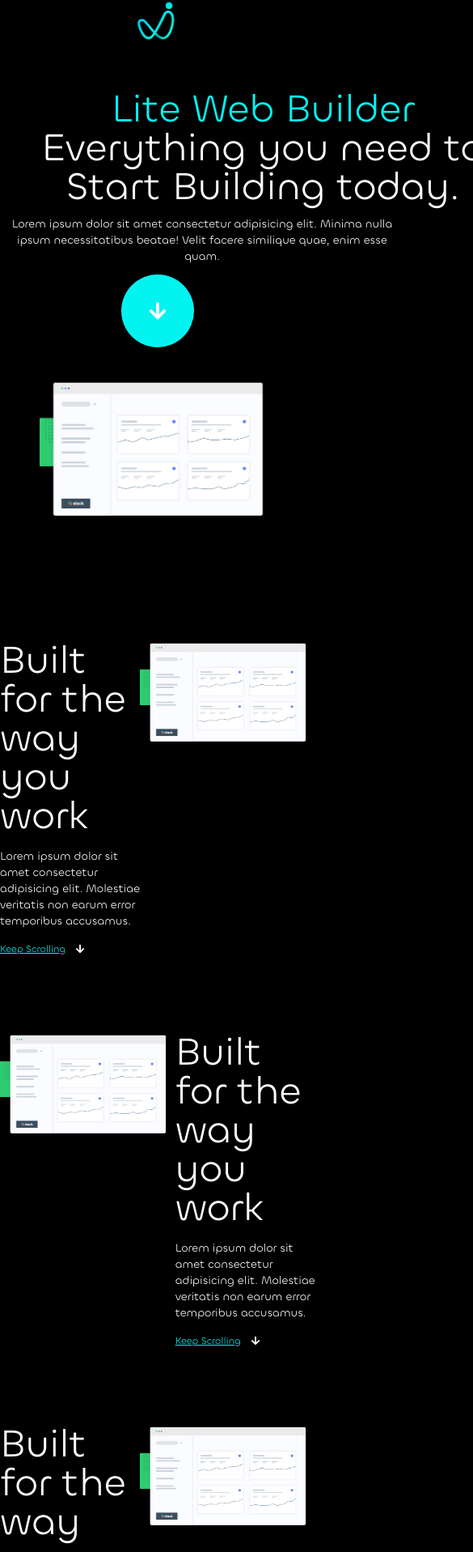
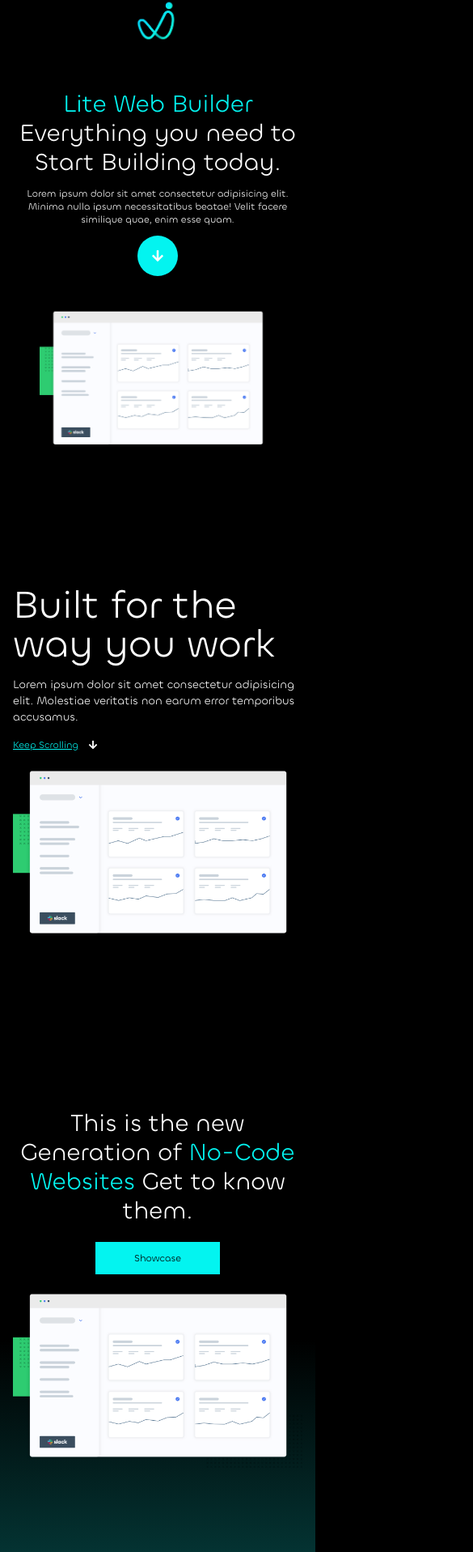
Before and after one commit to CODECUBE-001/liteweb-landing, a React (Vite) app: page / in a window 390 px wide. Shown: the part 21-1938 px from the top of the page at 81% size, 585 px wide, since content can reach past the window. Built offline with nearby package versions, Linux system fonts and the light colour scheme; what react-locomotive-scroll would draw is missing.

Commit message:
Fix: homepage responsiveness

```diff
--- a/src/Pages/Home.tsx
+++ b/src/Pages/Home.tsx
@@ -35,15 +35,15 @@ const Home = () => {
 
 
     {/* hero */}
-        <div className="text-center py-10">
-          <h1 className="w-[650px] mx-auto text-bold text-5xl">
+        <div className="text-center py-10 px-2">
+          <h1 className="max-w-[650px] mx-auto text-bold text-3xl md:text-5xl">
             <span className="block text-primary ">Lite Web Builder</span>
             <span className="block">Everything you need to </span>
             <span className="block">Start Building today.</span>
           </h1>
-        <p className="w-[500px] m-auto text-sm py-3">Lorem ipsum dolor sit amet consectetur adipisicing elit. Minima nulla ipsum necessitatibus beatae! Velit facere similique quae, enim esse quam.</p>
+        <p className="max-w-[500px] px-1 m-auto text-xs md:text-sm py-3">Lorem ipsum dolor sit amet consectetur adipisicing elit. Minima nulla ipsum necessitatibus beatae! Velit facere similique quae, enim esse quam.</p>
 
-        <button className="w-[90px] h-[90px] flex justify-center items-center text-2xl bg-primary rounded-full  mx-auto">
+        <button className="w-[50px] h-[50px] md:w-[90px] md:h-[90px] flex justify-center items-center text-md md:text-2xl bg-primary rounded-full  mx-auto">
           <ArrowDown />
         </button>
 
@@ -56,10 +56,10 @@ const Home = () => {
       {/* features */}
 
 
-      <section className="my-12 py-12">
-        <div className='flex relative py-12 justify-around'>
+      <section className="my-12 py-12 px-4">
+        <div className='flex flex-col md:flex-row  relative py-12  justify-around'>
           {/* @comp */}
-          <div className="w-[400px]">
+          <div className="max-w-[400px] my-5 md:my-0">
             <h3 className="text-5xl">
               Built for the way you work
             </h3>
@@ -76,60 +76,23 @@ const Home = () => {
           <img src={dashboard} alt="" className='w-[500px]' />
           </div>
         </div>
-        <div className='flex relative flex-row-reverse py-12 justify-around'>
-          {/* @comp */}
-          <div className="w-[400px]">
-            <h3 className="text-5xl">
-              Built for the way you work
-            </h3>
-            <p className='text-sm py-4'>
-              Lorem ipsum dolor sit amet consectetur adipisicing elit. Molestiae veritatis non earum error temporibus accusamus.
-            </p>
-            <div className="flex gap-3 text-xs items-center">
-              <span className='text-primary underline'>Keep Scrolling</span>
-              <span><ArrowDown /></span>
-            </div>
-          </div>
-          {/* comp */}
-          <div className="">
-          <img src={dashboard} alt="" className='w-[500px]' />
-          </div>
-        </div>
-        <div className='flex relative py-12 justify-around'>
-          {/* @comp */}
-          <div className="w-[400px]">
-            <h3 className="text-5xl">
-              Built for the way you work
-            </h3>
-            <p className='text-sm py-4'>
-              Lorem ipsum dolor sit amet consectetur adipisicing elit. Molestiae veritatis non earum error temporibus accusamus.
-            </p>
-            <div className="flex gap-3 text-xs items-center">
-              <span className='text-primary underline'>Keep Scrolling</span>
-              <span><ArrowDown /></span>
-            </div>
-          </div>
-          {/* comp */}
-          <div className="">
-          <img src={dashboard} alt="" className='w-[500px]' />
-          </div>
-        </div>
+
       </section>
 
         {/* templates showcase */}
 
 
-      <section className="p-12 my-12 bg-[#043534] overflow-hidden" style={{
+      <section className="py-12 px-4 my-12 bg-[#043534] overflow-hidden" style={{
         background:'linear-gradient(0deg, #054342,black, black )'
       }}>
-        <h1 className="text-center text-5xl max-w-[750px] mx-auto my-3">
+        <h1 className="text-center text-3xl md:text-5xl max-w-[750px] mx-auto my-3">
 This is the new Generation of <span className="text-primary">No-Code Websites {' '}</span>
 Get to know them.
         </h1>
       {/* button @showcase */}
       <button className='bg-primary text-center text-xs text-black px-12 block m-auto my-5 py-3'>Showcase</button>
-    <div className="template-demos h-[400px] my-5">
-      <img src={dashboard} alt="" className='w-3/4 mx-auto' />
+    <div className="template-demos h-[40vh] my-5">
+      <img src={dashboard} alt="" className='w-full mx-auto' />
       {/* template image */}
       {/* <div className="w-[200px] h-[100px] flex-shrink-0 bg-gray-700"></div>
       <div className="w-[150px] h-[100px] flex-shrink-0 bg-gray-300"></div>
@@ -146,12 +109,12 @@ Get to know them.
 
  {/* pricing */}
 
- <section className='py-12 my-12'>
+ <section className='py-12 my-12 px-2'>
 <div className="text-center">
-  <h1 className=' text-5xl max-w-[750px] py-1 mx-auto'>It's Easy to Get Started</h1>
-  <p>Lorem ipsum dolor sit amet, consectetur adipisicing.</p>
+  <h1 className='text-4xl md:text-5xl max-w-[500px] md:max-w-[750px] py-1 mx-auto'>It's Easy to Get Started</h1>
+  <p className='text-sm my-3 mx-auto max-w-[500px]'>Lorem ipsum dolor sit amet, consectetur adipisicing met, consectetur adipisicing.</p>
 
-  <div className="flex items-center my-3 font-[500] justify-center gap-6">
+  <div className="flex  items-center my-3 font-[500] justify-center gap-6">
     <span>Monthly</span>
     {/* toggle */}
     <div className="w-[70px] h-[35px] bg-gray-800 rounded-full flex items-center">
@@ -162,7 +125,7 @@ Get to know them.
 </div>
 
 
-<div className="p-6 flex mt-12 justify-center items-center gap-9">
+<div className="p-6 flex flex-wrap mt-12 justify-center items-center gap-9">
 
 {/* card */}
 <div className="w-[300px] h-[400px] bg-gray-800">
@@ -183,10 +146,10 @@ Get to know them.
 </div>
 </div>
 
-<div className="w-[300px] scale-[1.2] h-[400px] bg-primary">
+<div className="w-[300px] -lg:scale-[1.2] h-[400px] bg-primary">
 
 </div>
-<div className="w-[300px] h-[400px] bg-gray-800">
+<div className="w-[300px] h-[400px] md:w-[650px] md:h-[300px] bg-gray-800">
 
 </div>
 
@@ -199,6 +162,7 @@ Get to know them.
 
 
   {/* blog */}
+  {/* horizontal scroll */}
   <section className='p-12'>
         <div className="">
           <h3 className="text-4xl">Read Lastest Article</h3>
@@ -240,7 +204,7 @@ Get to know them.
 
 {/* cta */}
 
-<section className="text-center py-12 h-[600px] bg-primary/50  overflow-hidden">
+<section className="text-center py-12 h-[600px] bg-primary/50 px-3 overflow-hidden">
   <div className="pt-6">
     <h2 className='text-4xl'>Get Started With Lite Web</h2>
     <button className='bg-gray-800 text-xs w-[190px] rounded-sm shadow-sm block px-5 py-4 my-5 mx-auto'>Try Lite Web for Free</button>
@@ -266,44 +230,44 @@ Get to know them.
     </div>
   </div>
   <div className="">
-  <img src={dashboard} alt="" className='w-3/4 mx-auto mt-12' />
+  <img src={dashboard} alt="" className='w-full mx-auto mt-12' />
   </div>
 </section>
 
 
 
 {/* faq */}
-<section className="flex p-6 gap-6 py-12 justify-around">
+<section className="flex flex-col md:flex-row px-6 gap-6 py-12 justify-around">
 <div className="">
-  <h3 className="text-5xl w-[400px]">Frquently Asked Questions</h3>
-  <p className='text-xs py-2 w-[400px]'>Have Questions not listed here?, Contact our team and we'll be happy to help : )</p>
+  <h3 className="text-3xl md:text-5xl max-w-[400px]">Frequently Asked Questions</h3>
+  <p className='text-xs py-2 max-w-[400px]'>Have Questions not listed here?, Contact our team and we'll be happy to help : )</p>
 <button className='bg-gray-800 text-sm w-[150px] rounded-sm shadow-sm block py-3 my-2'>Contact Us</button>
 </div>
 <div className="max-w-[450px]">
   {/* faqs */}
 
-  <div className="flex justify-between gap-5 my-5 items-center p-4 px-8 rounded-full bg-gray-900">
-    <span className="text-md">Can I Cancel or Change Plans at Anytime ?</span>
+  <div className="flex justify-between gap-5 my-5 items-center md:p-4 p-3 px-8 rounded-full bg-gray-900">
+    <span className="text-sm md:text-md">Can I Cancel or Change Plans at Anytime ?</span>
     <span className=""><FaAngleDown /></span>
   </div>
 
-  <div className="flex justify-between gap-5 my-5 items-center p-4 px-8 rounded-full bg-gray-900">
-    <span className="text-md">Does Lite web works on mobile ?</span>
+  <div className="flex justify-between gap-5 my-5 items-center md:p-4 p-3 px-8 rounded-full bg-gray-900">
+    <span className="text-sm md:text-md">Does Lite web works on mobile ?</span>
     <span className=""><FaAngleDown /></span>
   </div>
 
-  <div className="flex justify-between gap-5 my-5 items-center p-4 px-8 rounded-full bg-gray-900">
-    <span className="text-md">Is there a free or Trial version ?</span>
+  <div className="flex justify-between gap-5 my-5 items-center md:p-4 p-3 px-8 rounded-full bg-gray-900">
+    <span className="text-sm md:text-md">Is there a free or Trial version ?</span>
     <span className=""><FaAngleDown /></span>
   </div>
 
-  <div className="flex justify-between gap-5 my-5 items-center p-4 px-8 rounded-full bg-gray-900">
-    <span className="text-md">Can I Export it to .TSX file ?</span>
+  <div className="flex justify-between gap-5 my-5 items-center md:p-4 p-3 px-8 rounded-full bg-gray-900">
+    <span className="text-sm md:text-md">Can I Export it to .TSX file ?</span>
     <span className=""><FaAngleDown /></span>
   </div>
 
-  <div className="flex justify-between gap-5 my-5 items-center p-4 px-8 rounded-full bg-gray-900">
-    <span className="text-md">Do i need to have basic knowlegde in programing ?</span>
+  <div className="flex justify-between gap-5 my-5 items-center md:p-4 p-3 px-8 rounded-full bg-gray-900">
+    <span className="text-sm md:text-md">Do i need to have basic knowlegde in programing ?</span>
     <span className=""><FaAngleDown /></span>
   </div>
 
@@ -317,16 +281,16 @@ Get to know them.
 
   {/* footer */}
 
-      <footer className="p-12">
+      <footer className="p-5 md:p-12">
       <div className="">
         <img src={logo} className='w-[60px]' alt="" />
-        <h3 className="text-5xl w-[700px] py-4"><span className="text-primary">Subscribe</span> to our newsletter to stay in touch tith us</h3>
+        <h3 className="text-3xl md:text-5xl max-w-[700px] py-4"><span className="text-primary">Subscribe</span> to our newsletter to stay in touch tith us</h3>
         <div className="">
-          <input type="text" placeholder='Enter Here' className='py-3 text-4xl bg-transparent outline-none' />
+          <input type="text" placeholder='Enter Here' className='py-3 text-2xl md:text-4xl bg-transparent outline-none' />
         </div>
       </div>
       </footer>
-      <span className="px-12 py-2">
+      <span className="p-5 md:px-12 py-2">
         <span>&copy; 2022 - All Right Reserved </span>
       </span>
 
```
